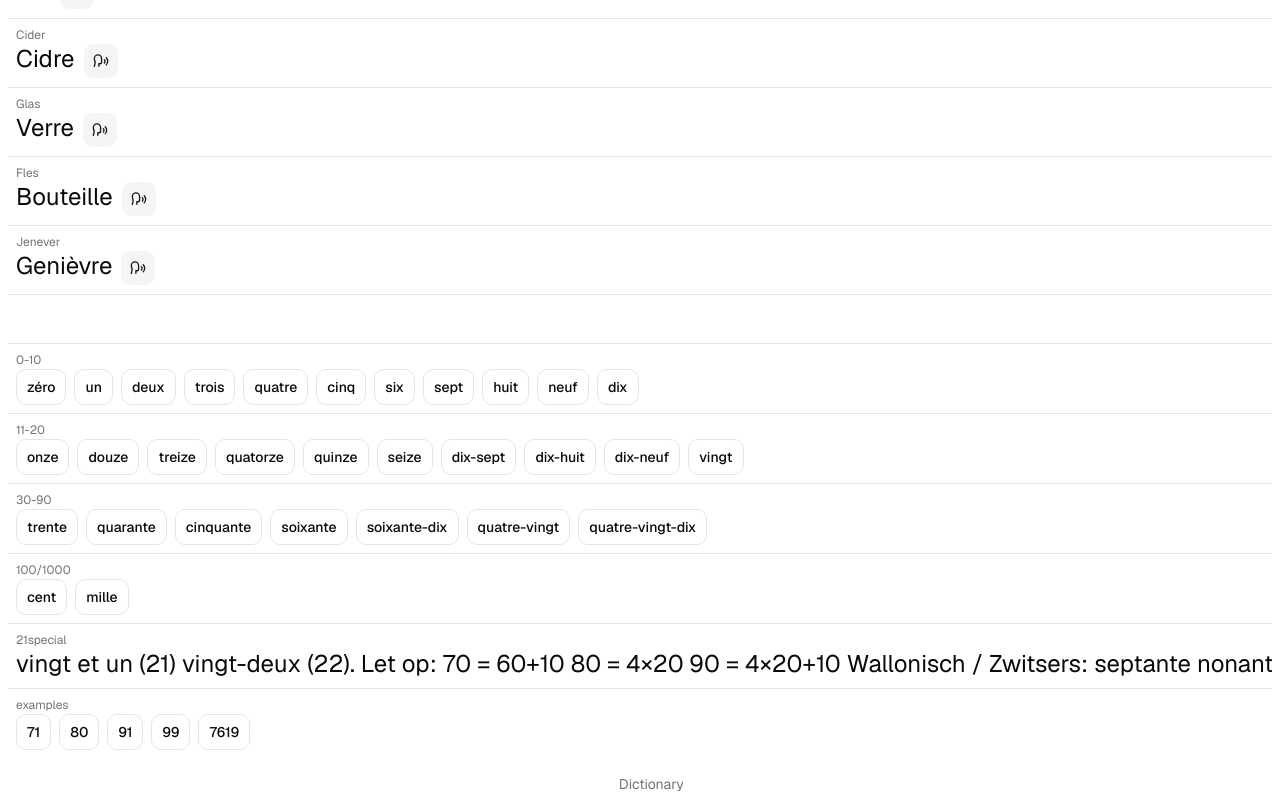
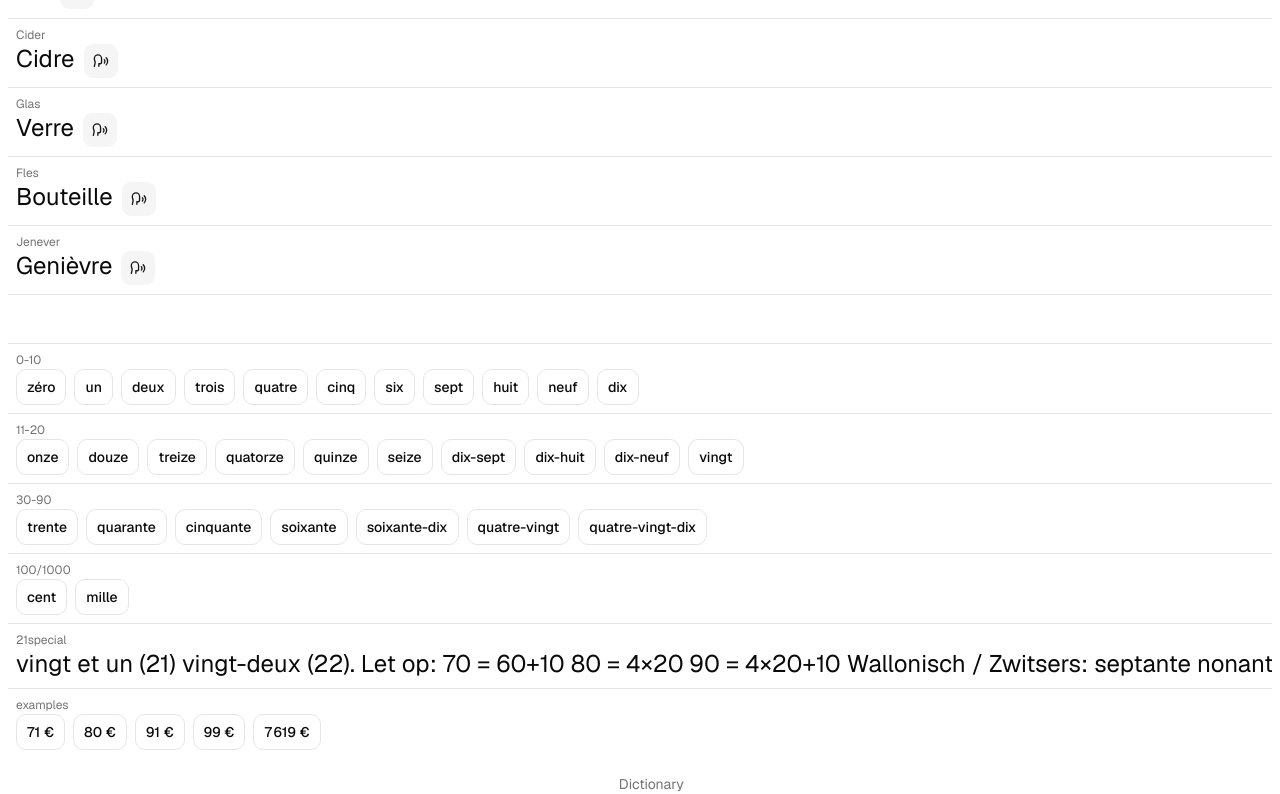
Before and after one commit to janpaul/elidon-website, a Next.js app: page /bar in a window 1280 px wide. Shown: the part 2038-2832 px from the top of the page. Built offline with nearby package versions, Linux system fonts and the light colour scheme.

Commit message:
better pronunciation of numbers

```diff
--- a/app/bar/counting-table.tsx
+++ b/app/bar/counting-table.tsx
@@ -20,23 +20,26 @@ export const CountingTable = ({ language }: Props) => (
               <span>{items.join(" ")}</span>
             ) : (
               <div className="text-inherit flex flex-row gap-2">
-                {items.map((item) => (
+                {items.map((item) => {
+                  const isNumber = Number.isInteger(parseInt(item));
+                  return (
                     <div key={item}>
                       <Button
                         variant="outline"
                         size="lg"
                         onClick={() => {
-                        if (Number.isInteger(parseInt(item))) {
+                          if (isNumber) {
                             speak(price(parseInt(item), language), language);
                           } else {
                             speak(item, language);
                           }
                         }}
                       >
-                      {item}
+                        {isNumber ? price(parseInt(item), language) : item}
                       </Button>
                     </div>
-                ))}
+                  );
+                })}
               </div>
             )}
           </TableCell>
--- a/app/bar/speak.ts
+++ b/app/bar/speak.ts
@@ -45,6 +45,8 @@ export const price = (n: number, lang: Language) =>
   new Intl.NumberFormat(speechLang[lang], {
     style: "currency",
     currency: "EUR",
+    trailingZeroDisplay: "stripIfInteger",
+    minimumFractionDigits: Number.isInteger(n) ? 0 : 2,
   }).format(n);
 
 export const speak = (text: string, language: Language) => {
```
Lines whose indentation alone changed are shown as unchanged.
